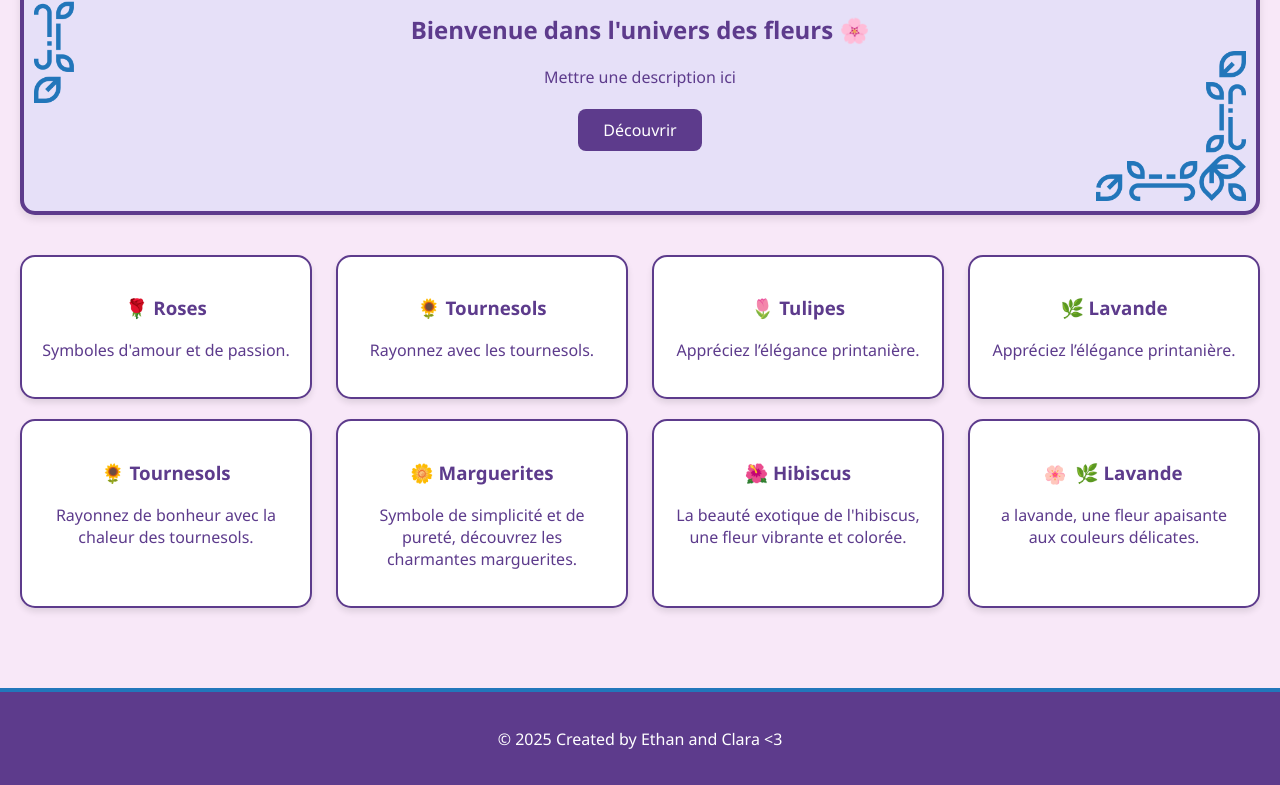
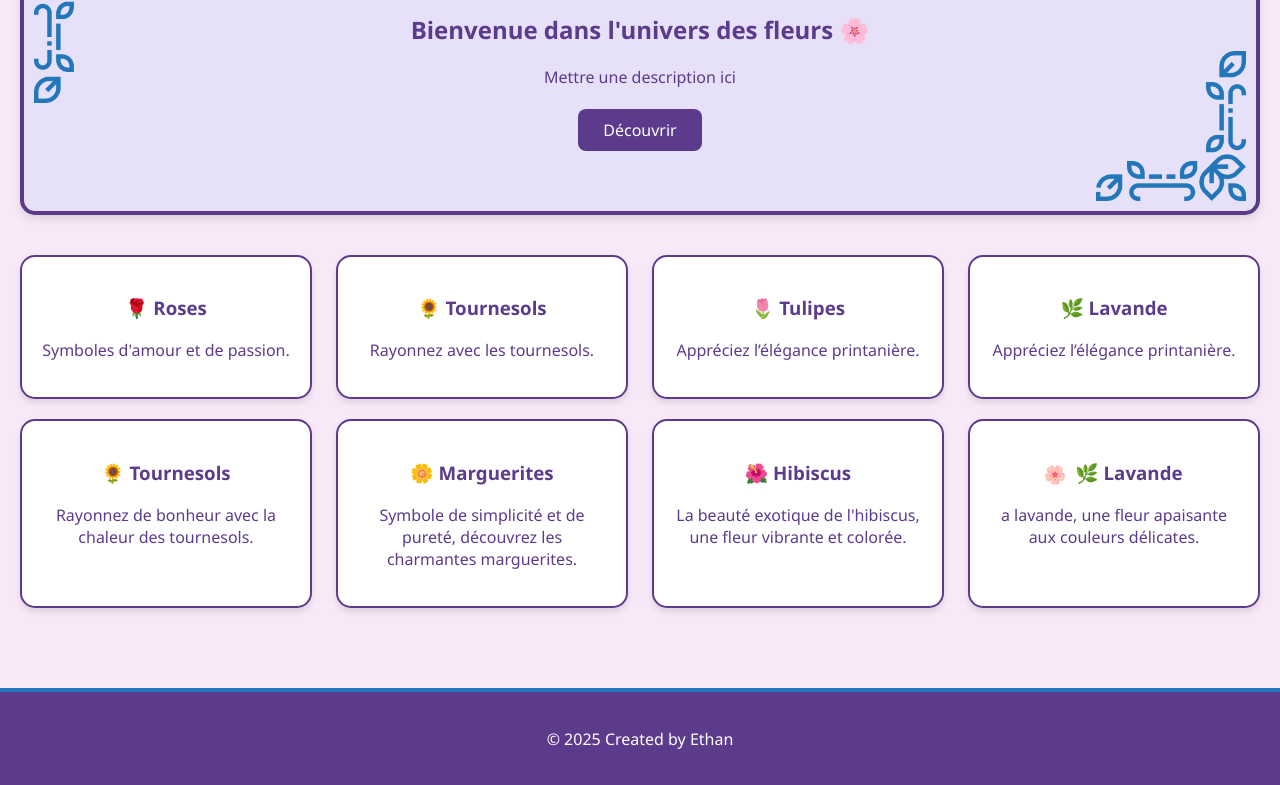
Before and after one commit to 213Atomic213/Dataflore, a plain HTML site: page index.html in a window 1280 px wide. Both pictures are taken after a click on the link "À propos". Shown: the part 269-1054 px from the top of the page. Drawn offline with Linux system fonts and the light colour scheme.

Commit message:
Update index.html

```diff
--- a/index.html
+++ b/index.html
@@ -99,7 +99,7 @@
   </main>
 
 	<footer class="footer" id="footer">
-		<p id="about-text" class="hidden">&copy; 2025 Created by Ethan and Clara &lt;3</p>
+		<p id="about-text" class="hidden">&copy; 2025 Created by Ethan</p>
 	</footer>
 
 <div class="modal" id="flower-modal">
```
